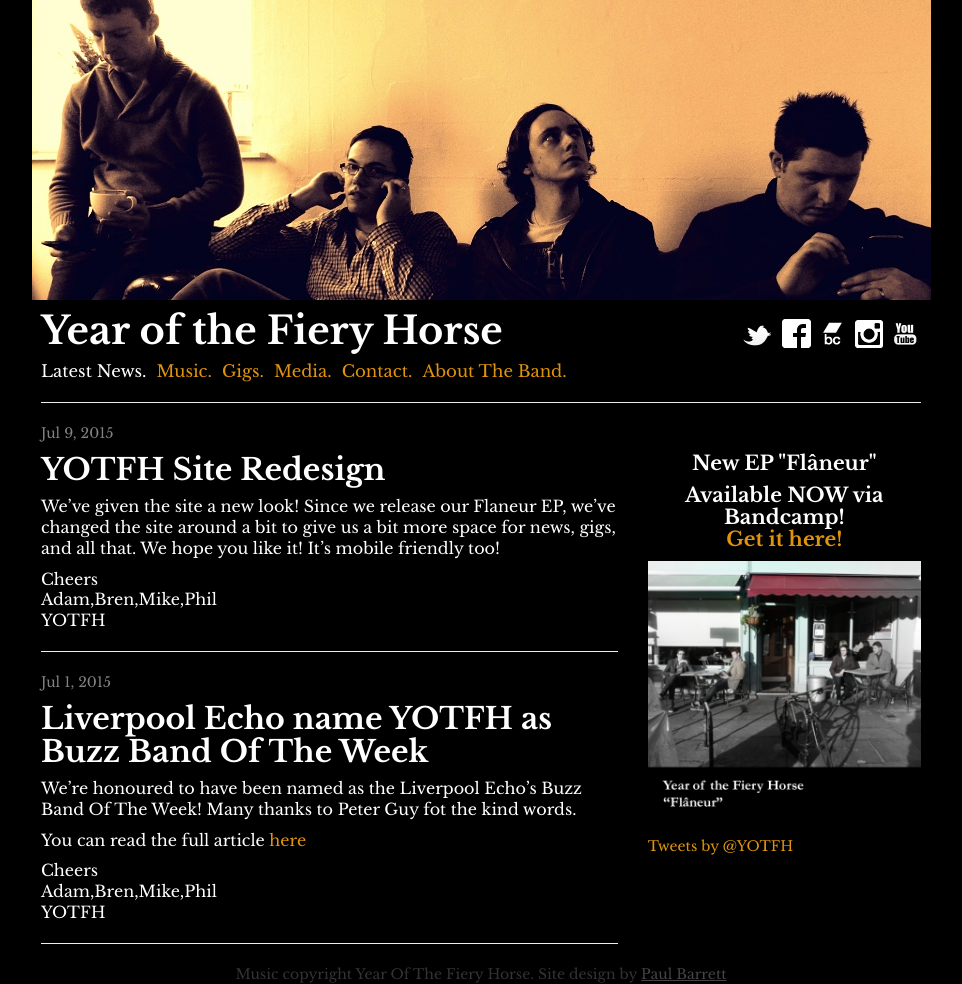
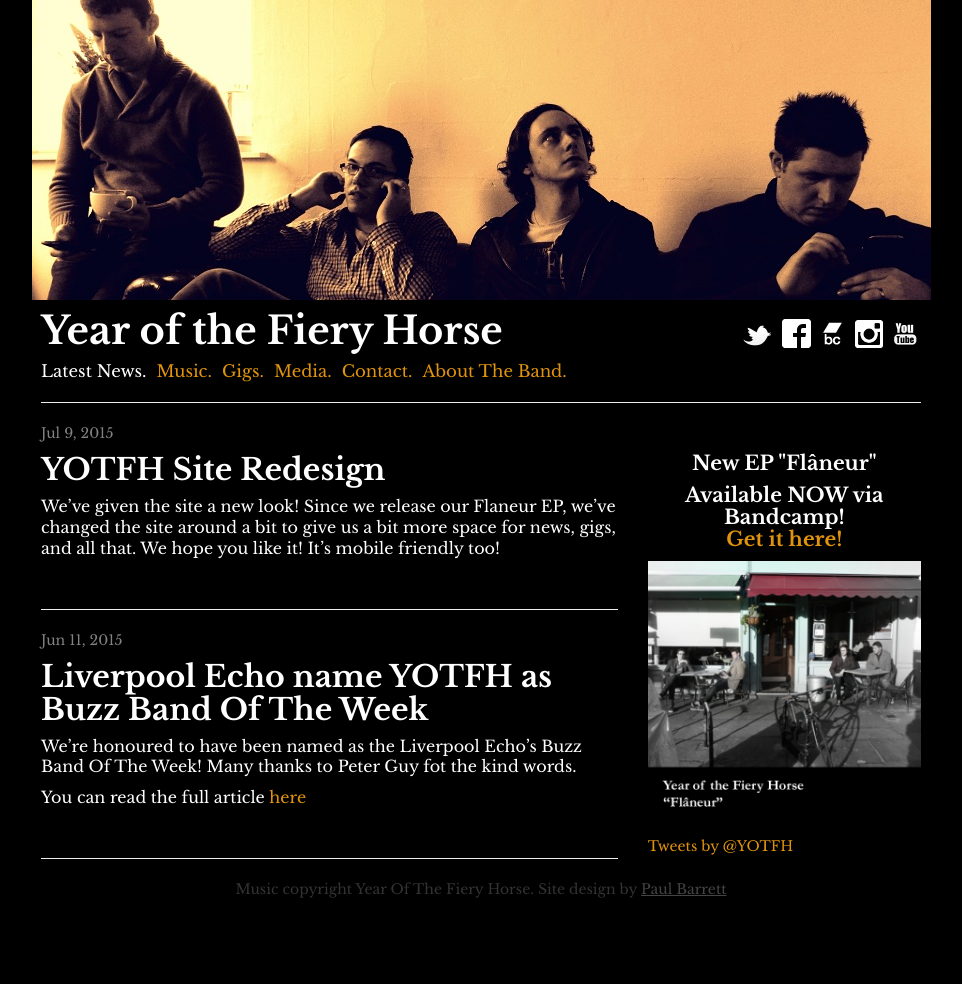
Before and after one commit to PaulBarrett79/yotfh, a Jekyll site: the page built from index.html, in a window 1280 px wide. Shown: the whole page, without its empty margins (159-1121 px from the left). Built offline with Jekyll 4.4.1, drawn with Linux system fonts in a browser that asks for light colours; nearby versions of some CDN libraries; comment, search, counter and statistics services are not loaded; after the commit the page ends 900 px from its top, so only the background shows below that.

Commit message:
v3 Go live!

```diff
--- a/index.html
+++ b/index.html
@@ -43,12 +43,8 @@
                                   {{ post.title }}
                                 </h3>
                                 {{ post.content }}
-                                <p>Cheers
-                                <br>
-                                Adam,Bren,Mike,Phil
-                                <br>
-                                YOTFH
-                                <hr></p>
+                                <br><hr>
+
 
                             {% endfor %}
 
```
Also changed, not shown: _posts/2015-06-11-liverpool-echo-buzz-band.md (renamed from _posts/2015-07-01-liverpool-echo-buzz-band.md).
